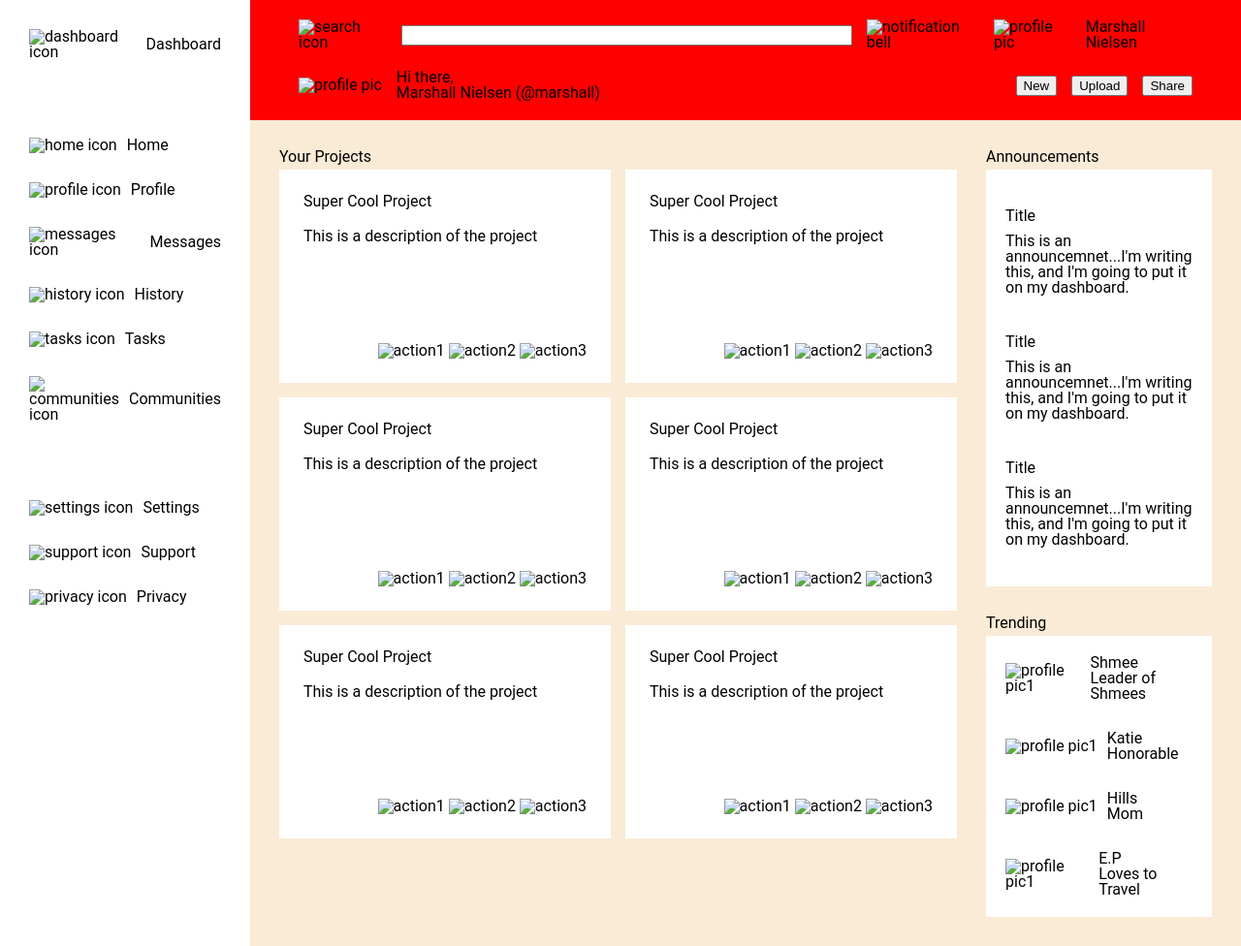
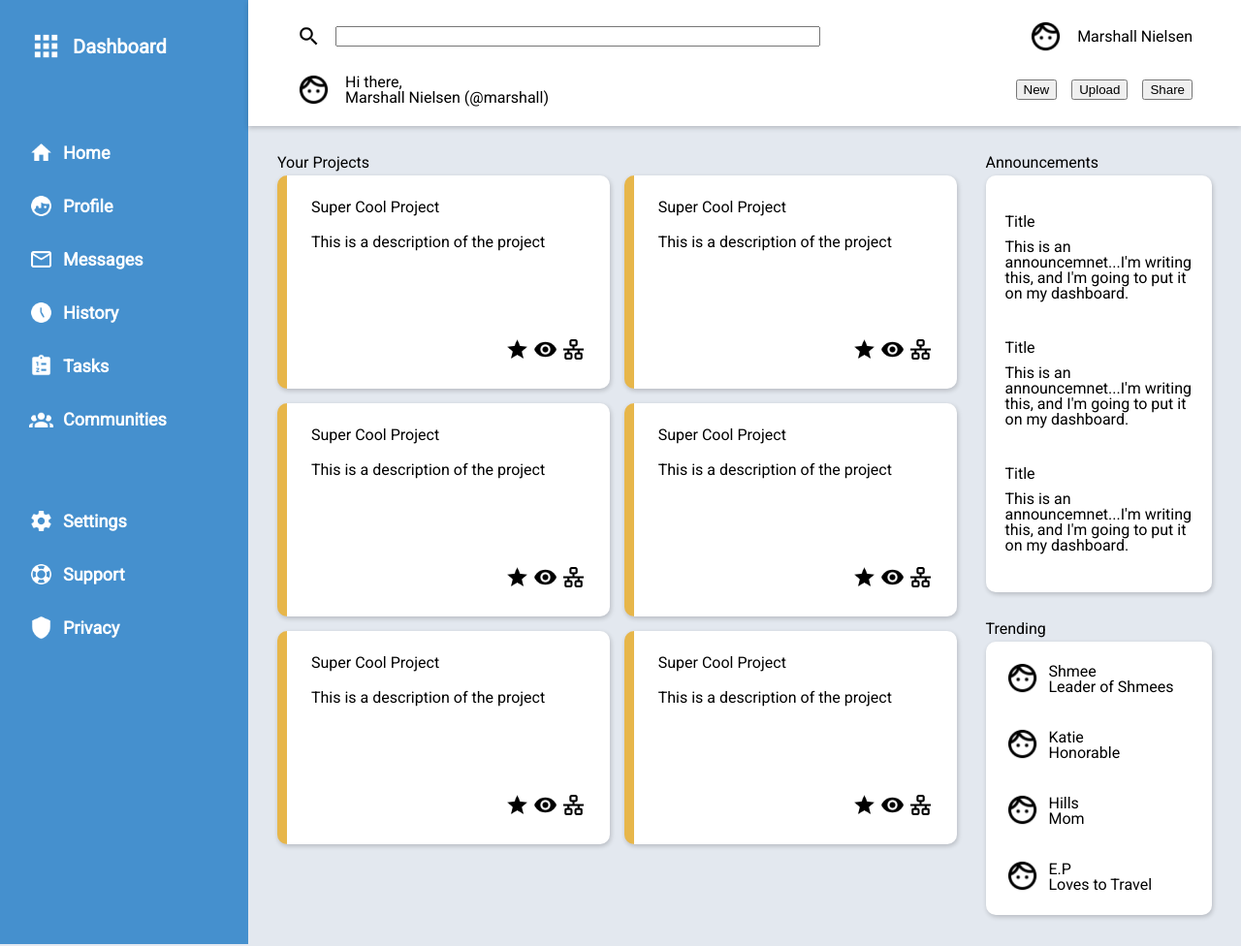
Before and after one commit to manielsen13/odin-admin-dashboard, a plain HTML site: page index.html in a window 1280 px wide. Shown: the whole page at 97% size. Drawn offline with Linux system fonts and the light colour scheme.

Commit message:
Add Icons and Profile Pictures.

```diff
--- a/index.html
+++ b/index.html
@@ -5,6 +5,7 @@
     <meta http-equiv="X-UA-Compatible" content="IE=edge">
     <meta name="viewport" content="width=device-width, initial-scale=1.0">
     <link rel="stylesheet" href="styles.css">
+    <link rel="stylesheet" href="https://fonts.googleapis.com/css?family=Roboto">
     <title>Document</title>
 </head>
 <body>
@@ -14,57 +15,57 @@
 
     <div class="sideBar">
         <div id="sideBarTitleCell" class="sideBarCell">
-            <img src="blank" alt="dashboard icon">
+            <img class="bigImage" src="./icons/apps.png" alt="dashboard icon">
             <p>Dashboard</p>
         </div>
         <div class="sideBarCell">
-            <img src="blank" alt="home icon">
+            <img src="./icons/home.png" alt="home icon">
             <p>Home</p>
         </div>
         <div class="sideBarCell">
-            <img src="blank" alt="profile icon">
+            <img src="./icons/face-man-profile.png" alt="profile icon">
             <p>Profile</p>
         </div>
         <div class="sideBarCell">
-            <img src="blank" alt="messages icon">
+            <img src="./icons/email-outline.png" alt="messages icon">
             <p>Messages</p>
         </div>
         <div class="sideBarCell">
-            <img src="blank" alt="history icon">
+            <img src="./icons/clock-time-five.png" alt="history icon">
             <p>History</p>
         </div>
         <div class="sideBarCell">
-            <img src="blank" alt="tasks icon">
+            <img src="./icons/clipboard-list.png" alt="tasks icon">
             <p>Tasks</p>
         </div>
         <div class="sideBarCell">
-            <img src="blank" alt="communities icon">
+            <img src="./icons/account-group.png" alt="communities icon">
             <p>Communities</p>
         </div>
         <div id="settingsCell" class="sideBarCell">
-            <img src="blank" alt="settings icon">
+            <img src="./icons/cog.png" alt="settings icon">
             <p>Settings</p>
         </div>
         <div class="sideBarCell">
-            <img src="blank" alt="support icon">
+            <img src="./icons/lifebuoy.png" alt="support icon">
             <p>Support</p>
         </div>
         <div class="sideBarCell">
-            <img src="blank" alt="privacy icon">
+            <img src="./icons/shield.png" alt="privacy icon">
             <p>Privacy</p>
         </div>
     </div>
 
     <div class="header">
         <div class="row1">
-            <img src="blank" alt="search icon">
+            <img src="./icons/magnify.png" alt="search icon">
             <input type="search" id="search_input" name="search_input">
-            <img src="blank" alt="notification bell">
-            <img src="blank" alt="profile pic">
+            <img src="./icons/bell.png" alt="notification bell">
+            <img class="bigImage" src="./icons/face-man-outline.png" alt="profile pic">
             <p>Marshall Nielsen</p>
         </div>
         <div class="row2">
-            <img src="blank" alt="profile pic">
+            <img class="bigImage" src="./icons/face-man-outline.png" alt="profile pic">
             <div class="greetingCell">
                 <p>Hi there,</p>
                 <p class="name">Marshall Nielsen (@marshall)</p>
@@ -85,54 +86,54 @@
                     <p class="projectCardTitle">Super Cool Project</p>
                     <p>This is a description of the project</p>
                     <div class="projectActionsIcons">
-                        <img src="blank" alt="action1">
-                        <img src="blank" alt="action2">
-                        <img src="blank" alt="action3">
+                        <img src="./icons/star.png" alt="action1">
+                        <img src="./icons/eye.png" alt="action2">
+                        <img src="./icons/lan.png" alt="action3">
                     </div>
                 </div>
                 <div class="projectCard">
                     <p class="projectCardTitle">Super Cool Project</p>
                     <p>This is a description of the project</p>
                     <div class="projectActionsIcons">
-                        <img src="blank" alt="action1">
-                        <img src="blank" alt="action2">
-                        <img src="blank" alt="action3">
+                        <img src="./icons/star.png" alt="action1">
+                        <img src="./icons/eye.png" alt="action2">
+                        <img src="./icons/lan.png" alt="action3">
                     </div>
                 </div>
                 <div class="projectCard">
                     <p class="projectCardTitle">Super Cool Project</p>
                     <p>This is a description of the project</p>
                     <div class="projectActionsIcons">
-                        <img src="blank" alt="action1">
-                        <img src="blank" alt="action2">
-                        <img src="blank" alt="action3">
+                        <img src="./icons/star.png" alt="action1">
+                        <img src="./icons/eye.png" alt="action2">
+                        <img src="./icons/lan.png" alt="action3">
                     </div>
                 </div>
                 <div class="projectCard">
                     <p class="projectCardTitle">Super Cool Project</p>
                     <p>This is a description of the project</p>
                     <div class="projectActionsIcons">
-                        <img src="blank" alt="action1">
-                        <img src="blank" alt="action2">
-                        <img src="blank" alt="action3">
+                        <img src="./icons/star.png" alt="action1">
+                        <img src="./icons/eye.png" alt="action2">
+                        <img src="./icons/lan.png" alt="action3">
                     </div>
                 </div>
                 <div class="projectCard">
                     <p class="projectCardTitle">Super Cool Project</p>
                     <p>This is a description of the project</p>
                     <div class="projectActionsIcons">
-                        <img src="blank" alt="action1">
-                        <img src="blank" alt="action2">
-                        <img src="blank" alt="action3">
+                        <img src="./icons/star.png" alt="action1">
+                        <img src="./icons/eye.png" alt="action2">
+                        <img src="./icons/lan.png" alt="action3">
                     </div>
                 </div>
                 <div class="projectCard">
                     <p class="projectCardTitle">Super Cool Project</p>
                     <p>This is a description of the project</p>
                     <div class="projectActionsIcons">
-                        <img src="blank" alt="action1">
-                        <img src="blank" alt="action2">
-                        <img src="blank" alt="action3">
+                        <img src="./icons/star.png" alt="action1">
+                        <img src="./icons/eye.png" alt="action2">
+                        <img src="./icons/lan.png" alt="action3">
                     </div>
                 </div>
             </div>
@@ -161,7 +162,7 @@
             <div class="trendingList">
                 <div class="trendingCell">
                     <div class="leftSide">
-                        <img src="blank" alt="profile pic1">
+                        <img class="bigImage" src="./icons/face-man-outline.png" alt="profile pic">
                     </div>
                     <div class="rightSide">
                         <p class="accountName">Shmee</p>
@@ -170,7 +171,7 @@
                 </div>
                 <div class="trendingCell">
                     <div class="leftSide">
-                        <img src="blank" alt="profile pic1">
+                        <img class="bigImage" src="./icons/face-man-outline.png" alt="profile pic">
                     </div>
                     <div class="rightSide">
                         <p class="accountName">Katie</p>
@@ -179,7 +180,7 @@
                 </div>
                 <div class="trendingCell">
                     <div class="leftSide">
-                        <img src="blank" alt="profile pic1">
+                        <img class="bigImage" src="./icons/face-man-outline.png" alt="profile pic">
                     </div>
                     <div class="rightSide">
                         <p class="accountName">Hills</p>
@@ -188,7 +189,7 @@
                 </div>
                 <div class="trendingCell">
                     <div class="leftSide">
-                        <img src="blank" alt="profile pic1">
+                        <img class="bigImage" src="./icons/face-man-outline.png" alt="profile pic">
                     </div>
                     <div class="rightSide">
                         <p class="accountName">E.P</p>
--- a/styles.css
+++ b/styles.css
@@ -53,7 +53,18 @@ Style
 body {
     display: grid;
     grid-template-columns: 1fr 4fr;
-    font-family: Roboto;
+    font-family: "Roboto";
+    background-color: #E3E8EF;
+}
+
+img {
+    width: 25px;
+    height: 25px;
+}
+
+img.bigImage{
+    width: 35px;
+    height: 35px;
 }
 
 .header .row1,
@@ -71,10 +82,12 @@ input {
 
 .header {
     grid-column: 2 / 3;
-    background-color: red;
+    background-color: white;
     padding: 10px;
     padding-left: 40px;
     padding-right: 40px;
+    box-shadow:  0px 2px 5px rgba(2, 2, 10, 0.2);
+
 }
 
 .greetingCell {
@@ -87,12 +100,18 @@ input {
     grid-row: 1/3;
     padding: 30px;
     gap: 30px;
+    background-color: #4590CE;
+
+
 }
 
 .sideBarCell {
     display: flex;
     align-items: center;
-    gap: 10px
+    gap: 10px;
+    font-weight: bold;
+    font-size: 18px;
+    color: white;
 }
 
 #settingsCell {
@@ -101,6 +120,7 @@ input {
 
 #sideBarTitleCell {
     margin-bottom: 50px;
+    font-size: 20px;
 }
 
 
@@ -108,7 +128,6 @@ input {
 .workspaceContainer {
     display: grid;
     grid-template-columns: 3fr 1fr;
-    background-color: antiquewhite;
     gap: 30px;
     padding: 30px;
 }
@@ -129,6 +148,10 @@ input {
     display: flex;
     flex-direction: column;
     gap: 20px;
+    border-left: solid 10px #E7B64A;
+
+
+
 }
 
 .projectActionsIcons {
@@ -139,9 +162,10 @@ input {
 
 }
 
-
 .projectCard, .announcementsList, .trendingList {
     background-color: white;
+    box-shadow:  1px 2px 5px rgba(2, 2, 10, 0.2);
+    border-radius: 10px;
 }
 
 .projectsList, .announcementsList, .trendingList {
```
Also changed, not shown: icons/account-group.png (added), icons/apps.png (added), icons/bell.png (added), icons/clipboard-list.png (added), icons/clock-time-five.png (added), icons/cog.png (added), icons/email-outline.png (added), icons/eye.png (added), icons/face-man-outline.png (added), icons/face-man-profile.png (added), icons/home.png (added), icons/lan.png (added), icons/lifebuoy.png (added), icons/magnify.png (added), 2 more files.
